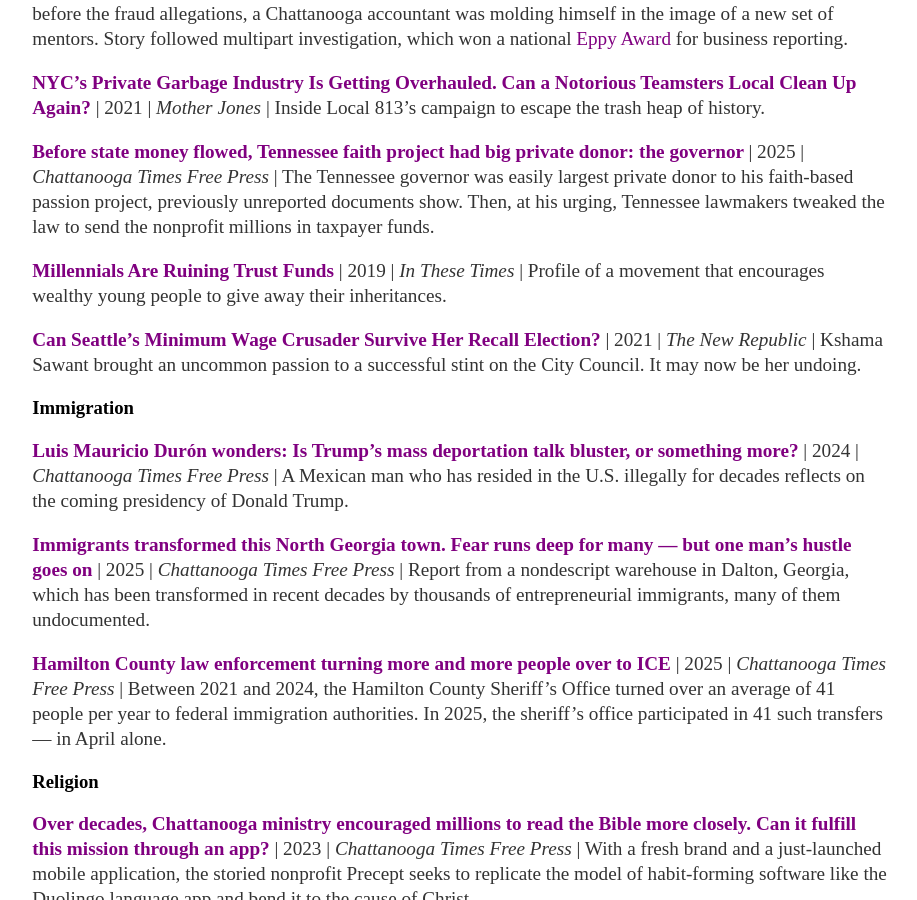
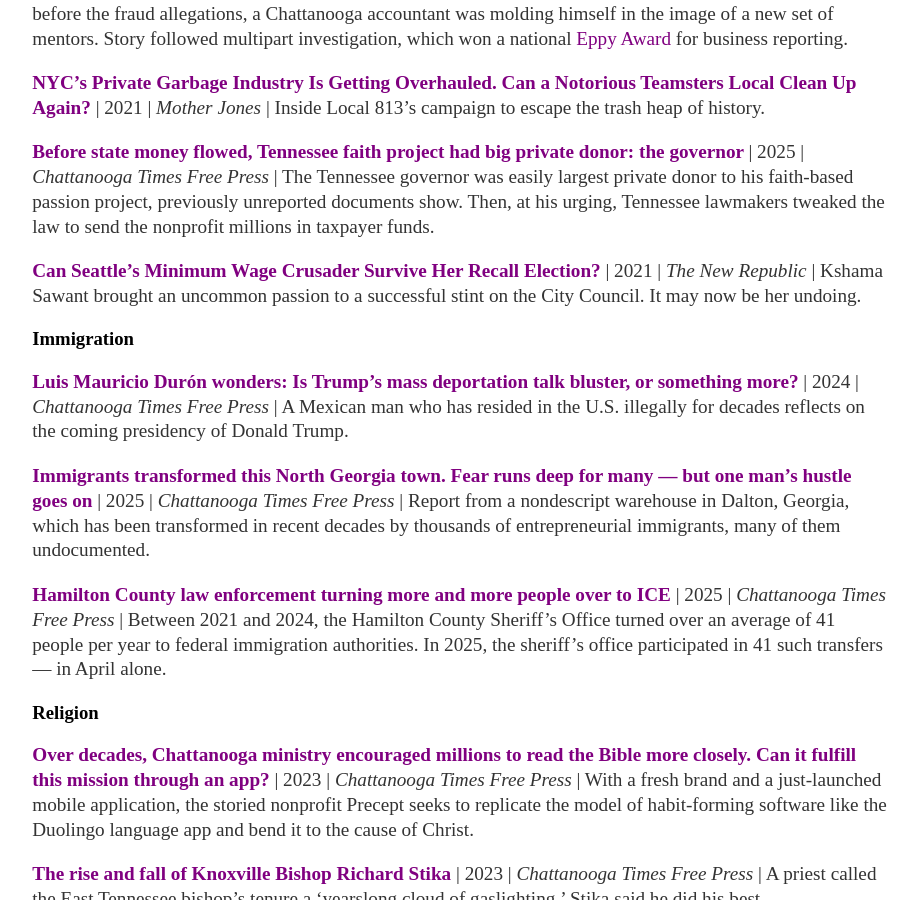
Before and after one commit to aonschwartz/aonschwartz.github.io, a Jekyll site: the page built from about/index.md, in a window 1280 px wide and 900 px high, scrolled down 354 px. Shown: the whole window, without its empty margins (179-1096 px from the left). Built offline with Jekyll 4.4.1, drawn with Linux system fonts in a browser that asks for light colours.

Commit message:
Update index.md

```diff
--- a/about/index.md
+++ b/about/index.md
@@ -15,8 +15,6 @@
 
 **[Before state money flowed, Tennessee faith project had big private donor: the governor
 ](https://www.timesfreepress.com/news/2025/apr/26/before-state-money-flowed-tennessee-faith-project/)** \| 2025 \| *Chattanooga Times Free Press* \| The Tennessee governor was easily largest private donor to his faith-based passion project, previously unreported documents show. Then, at his urging, Tennessee lawmakers tweaked the law to send the nonprofit millions in taxpayer funds.
-
-**[Millennials Are Ruining Trust Funds](https://www.timesfreepress.com/news/2025/apr/26/before-state-money-flowed-tennessee-faith-project/)** \| 2019 \| *In These Times* \| Profile of a movement that encourages wealthy young people to give away their inheritances.
 
 **[Can Seattle’s Minimum Wage Crusader Survive Her Recall Election?](https://newrepublic.com/article/164600/kshama-sawant-minimum-wage-recall)** \| 2021 \| *The New Republic* \| Kshama Sawant brought an uncommon passion to a successful stint on the City Council. It may now be her undoing.
 
```
